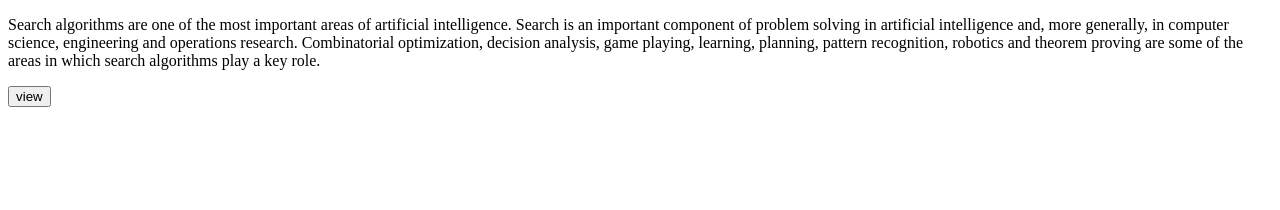
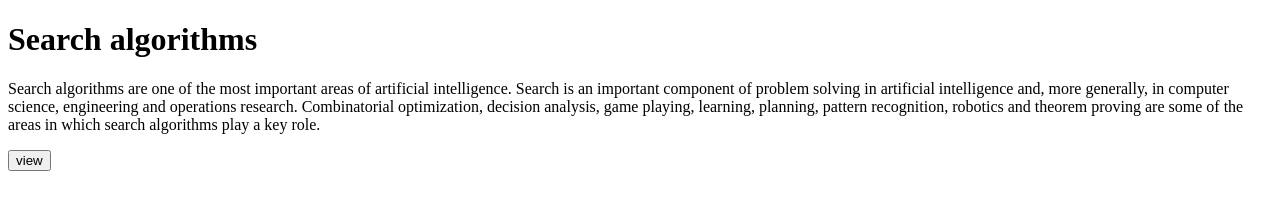
Before and after one commit to Manishalachu/pro2, a plain HTML site: page page2.html in a window 1280 px wide. Drawn offline with Linux system fonts and the light colour scheme.

Commit message:
second commit

```diff
--- a/page2.html
+++ b/page2.html
@@ -6,6 +6,7 @@
     <title>Document</title>
 </head>
 <body>
+    <h1>Search algorithms</h1>
     <p>Search algorithms are one of the most important areas of artificial intelligence.  Search is an important component of problem solving in artificial intelligence and, more generally, in computer science, engineering and operations research.  Combinatorial optimization, decision analysis, game playing, learning, planning, pattern recognition, robotics and theorem proving are some of the areas in which search algorithms play a key role.</p>
 <a href="index.html">
     <button type="button">view</button>
```
